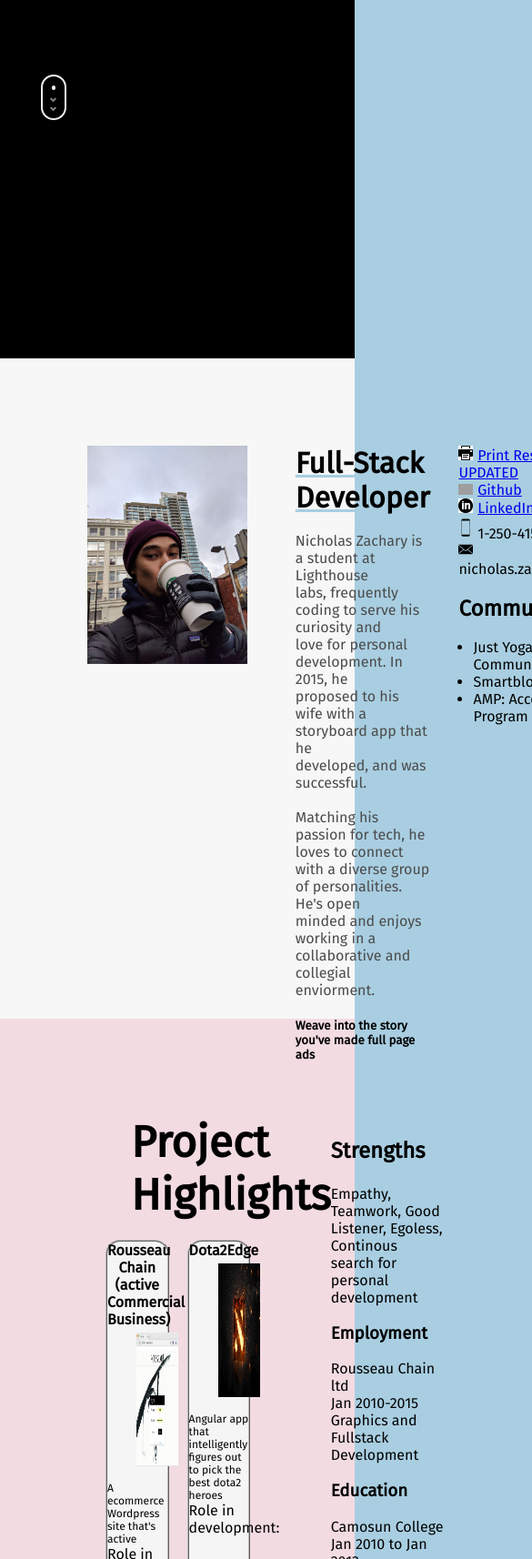
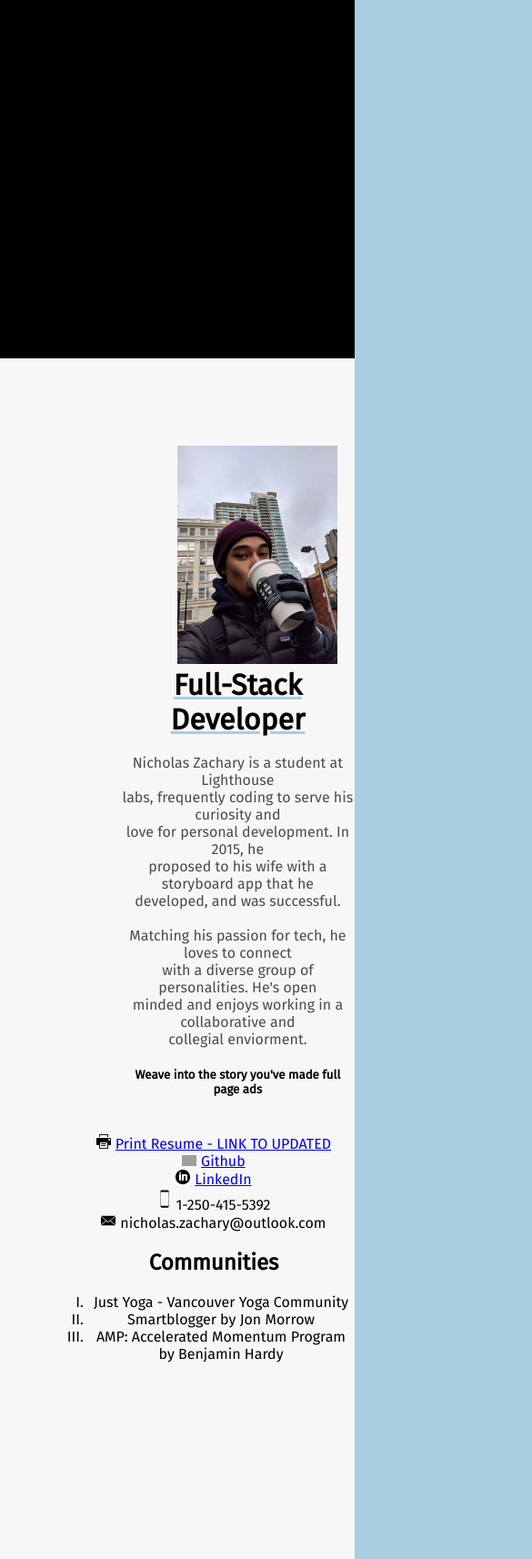
Before and after one commit to booksftw/SPA-Resume, an Angular app: page / in a window 390 px wide. Shown: the part 737-2451 px from the top of the page at 91% size, 585 px wide, since content can reach past the window. Built offline with nearby package versions, Linux system fonts and the light colour scheme; grey boxes are pictures that could not be loaded; a web font is replaced by a local one.

Commit message:
before updating text

```diff
--- a/src/app/app.component.css
+++ b/src/app/app.component.css
@@ -80,4 +80,8 @@ and (max-width : 940px) {
     div.professional {
         height:320vh;
     }
+
+    div.meet-nick-container {
+        height: 165vh;
+    }
 }
--- a/src/app/intro-block/scroller-animation/scroller-animation.component.css
+++ b/src/app/intro-block/scroller-animation/scroller-animation.component.css
@@ -98,9 +98,17 @@ body {
     }
 }
 
+@media only screen and (max-width: 1450px) {
+    /* Styles */
+    .container {
+        top:41em;
+    }
+}
+
+
 @media only screen and (max-width: 1274px) {
     /* Styles */
     .container {
-        top:49em;
+        top:39em;
     }
 }
--- a/src/app/intro-block/scroller-animation/scroller-animation.component.ts
+++ b/src/app/intro-block/scroller-animation/scroller-animation.component.ts
@@ -8,6 +8,7 @@ import { Component, OnInit } from '@angular/core';
 export class ScrollerAnimationComponent implements OnInit {
 
   showMouse: boolean = false;
+
   continue_checking_scroll_position: boolean = true;
 
   constructor() { }
@@ -15,6 +16,7 @@ export class ScrollerAnimationComponent implements OnInit {
   ngOnInit() {
       setTimeout(() => {
         this.showMouse = true;
+        console.log('SET TIME OUT CALLED', this.showMouse)
         this.start_check_scroll_position_loop();
       }, 3000);
   }
--- a/src/app/resume-meet-nick/resume-meet-nick.component.css
+++ b/src/app/resume-meet-nick/resume-meet-nick.component.css
@@ -12,8 +12,7 @@
 
 span.right-sidebar-util {
     display: inline;
-    margin-left: 30em;
-    /* width: 13em; */
+    margin-left: 13em;
 }
 
 p.nick-occupation-description {
@@ -44,12 +43,16 @@ h1.nick-occupation-header {
     margin-right:0.3em;
 }
 
+.communities-container ul {
+    list-style: upper-roman;
+}
+
 /* Desktops and laptops ----------- */
 @media only screen
 and (max-width : 1400px) {
 /* Styles */
     span.right-sidebar-util {
-        margin-left: 14em;
+        margin-left: 6em;
     }
 
 }
@@ -77,11 +80,15 @@ and (max-width : 1000px) {
 @media only screen
 and (max-width : 900px) {
 /* Styles */
+    .nick-profile{
+        display: inline-block;
+        text-align: center;
+        margin-left: 5em;
+    }
 
 }
 
 @media only screen
 and (max-width : 700px) {
 /* Styles */
-
 }
```
